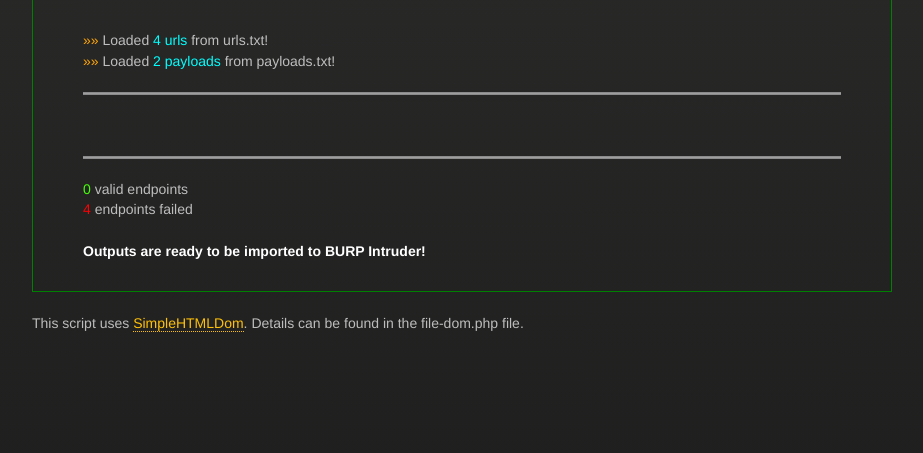
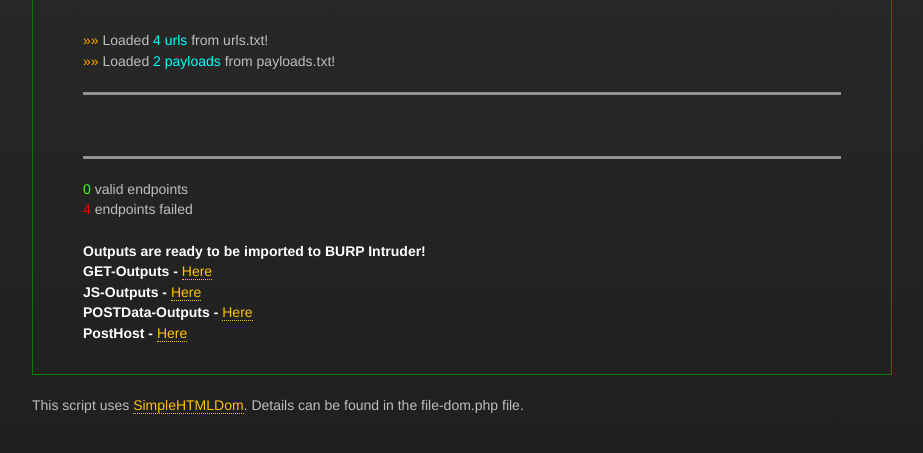
Before and after one commit to zseano/InputScanner, a PHP site: page /?run=1 in a window 1280 px wide. Shown: the part 151-604 px from the top of the page, without its empty margins (178-1101 px from the left). Run offline with PHP 8.4, Linux system fonts and the light colour scheme; data that the repository does not hold is empty; some web fonts are replaced; grey boxes are pictures that could not be loaded.

Commit message:
Update index.php

```diff
--- a/index.php
+++ b/index.php
@@ -148,6 +148,10 @@ function processUrls($urls, $payloads)
 	echo "<br><br><hr class='style1'><font color='#46FF06'>".$success."</font> valid endpoints";
 	echo "<br><font color='red'>".$failed."</font> endpoints failed<br>";
 	echo "<br><font color='white'><b>Outputs are ready to be imported to BURP Intruder!</b></font>";
+	echo "<br><font color='white'><b>GET-Outputs - <a href='/outputs/GET-output.txt'>Here</a></b></font>";
+	echo "<br><font color='white'><b>JS-Outputs - <a href='/outputs/JS-output.txt'>Here</a></b></font>";
+	echo "<br><font color='white'><b>POSTData-Outputs - <a href='/outputs/POSTData-output.txt'>Here</a></b></font>";
+	echo "<br><font color='white'><b>PostHost - <a href='/outputs/POSTHost-output.txt'>Here</a></b></font>";
 }
 
 function saveStuff($fPayload, $fpPayload, $pUrls,$sParams) {
```
